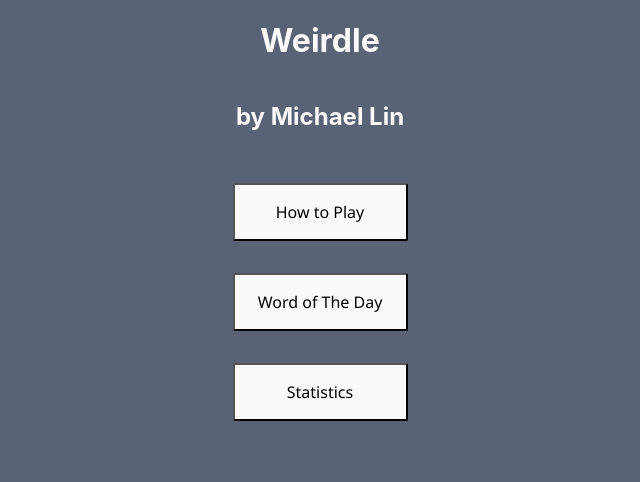
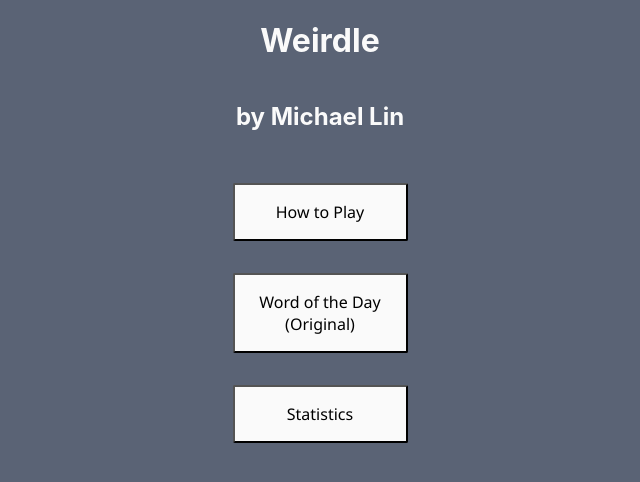
Before and after one commit to michaelin-96/Wierdle, a React (Create React App) app in the folder Wierdle-app/: page / in a window 1280 px wide. Shown: the top 482 px of the page, without its empty margins (320-960 px from the left). Built offline with nearby package versions, Linux system fonts and the light colour scheme.

Commit message:
Basic FE

```diff
--- a/Wierdle-app/public/index.html
+++ b/Wierdle-app/public/index.html
@@ -5,10 +5,7 @@
     <link rel="icon" href="%PUBLIC_URL%/favicon.ico" />
     <meta name="viewport" content="width=device-width, initial-scale=1" />
     <meta name="theme-color" content="#000000" />
-    <meta
-      name="description"
-      content="Web site created using create-react-app"
-    />
+
     <link rel="apple-touch-icon" href="%PUBLIC_URL%/logo192.png" />
 
     <link rel="manifest" href="%PUBLIC_URL%/manifest.json" />
@@ -16,18 +13,7 @@
     <title>Weirdle</title>
   </head>
   <body>
-
     <div id="root"></div>
     <div id="portal"></div>
-    <!--
-      This HTML file is a template.
-      If you open it directly in the browser, you will see an empty page.
-
-      You can add webfonts, meta tags, or analytics to this file.
-      The build step will place the bundled scripts into the <body> tag.
-
-      To begin the development, run `npm start` or `yarn start`.
-      To create a production bundle, use `npm run build` or `yarn build`.
-    -->
   </body>
 </html>
--- a/Wierdle-app/src/App.jsx
+++ b/Wierdle-app/src/App.jsx
@@ -1,29 +1,46 @@
-import React, {useState, useContext, useEffect} from 'react';
-import Homepage from './Homepage/Homepage.jsx';
+import React, {useState, useContext, useEffect, createContext} from 'react';
+import styled from 'styled-components';
+const Homepage = React.lazy(() => import('./Homepage/Homepage.jsx'));
+const WOTD = React.lazy(() => import('./WOTD/WOTD.jsx'));
+const Stats = React.lazy(() => import('./Stats/Stats.jsx'));
 
+export const AllWordle = createContext();
+
+const AppCSS = styled.div`
+  text-align: center;
+  background-color: #5a6375;
+  min-height: 100vh;
+  display: flex;
+  flex-direction: column;
+  align-items: center;
+  color: #fafafa;
+`
 
 export default function App () {
 
   const [page, setPage] = useState('homepage');
-  const [homepage, setHomepage] = useState(true);
+
+
+  const renderView = () => {
+    switch (page) {
+      case "homepage":
+        return <Homepage />;
+      case "wotd":
+        return <WOTD />;
+      case "stats":
+        return <Stats />;
+      default:
+        return <Homepage />;
+    }
+  }
 
 
   return (
-    <>
+    <AppCSS>
+      <AllWordle.Provider value={{page, setPage}}>
+        <React.Suspense fallback={<p>loading...</p>}>{renderView()}</React.Suspense>
+      </AllWordle.Provider>
 
-      {homepage ? <Homepage /> : <div>Placeholder</div>}
-
-      {/* switch (page) {
-        case 'homepage':
-         { <Homepage />};
-          break;
-        case 'wordle':
-          console.log('Starting Wordle');
-          break;
-        default:
-          {<Homepage />};
-          break;
-      } */}
-    </>
+    </AppCSS>
   );
 }
--- a/Wierdle-app/src/Homepage/Homepage.jsx
+++ b/Wierdle-app/src/Homepage/Homepage.jsx
@@ -2,16 +2,8 @@ import React, {useState, useContext, useEffect} from 'react';
 import styled from 'styled-components';
 
 import HowToModal from './HowToModal.jsx';
+import {AllWordle} from '../App.jsx';
 
-const HomepageCSS = styled.div`
-  text-align: center;
-  background-color: #5a6375;
-  min-height: 100vh;
-  display: flex;
-  flex-direction: column;
-  align-items: center;
-  color: #fafafa;
-`
 
 const HomepageButtons = styled.button`
   background-color: #fafafa;
@@ -22,9 +14,14 @@ const HomepageButtons = styled.button`
     sans-serif;
   margin-top: 2em;
   border-radius: 2px;
-  min-width: 175px;
+  width: 175px;
+  cursor: pointer;
   &:hover {
     background-color: #38f547;
+
+  }
+  &:hover::after {
+    content: 'Play!';
   }
 `
 
@@ -33,16 +30,17 @@ export default function Homepage () {
 
   const [howToOpen, setHowToOpen] = useState(false);
 
+  const {page, setPage} = useContext(AllWordle);
+
+
   return (
     <>
-    <HomepageCSS>
       <h1>Weirdle</h1>
       <h2>by Michael Lin</h2>
       <HomepageButtons onClick={() => setHowToOpen(true)}>How to Play</HomepageButtons>
-      <HomepageButtons>Word of The Day</HomepageButtons>
-      <HomepageButtons>Statistics</HomepageButtons>
+      <HomepageButtons onClick={() => setPage('wotd')}>Word of the Day (Original)</HomepageButtons>
+      <HomepageButtons onClick={() => setPage('stats')}>Statistics</HomepageButtons>
       <HowToModal open={howToOpen} onClose={() => setHowToOpen(false)}/>
-    </HomepageCSS>
     </>
   );
 
--- /dev/null
+++ b/Wierdle-app/src/Stats/Stats.jsx
@@ -0,0 +1,28 @@
+import React, {useState, useContext, useEffect} from 'react';
+import styled from 'styled-components';
+
+import {AllWordle} from '../App.jsx';
+
+const BackIcon = styled.div`
+  font-size: 2em;
+  cursor: pointer;
+  &:hover {
+    color: #56e8e6;
+  }
+  position: absolute;
+  bottom: 20px;
+  left: 20px;
+`
+
+
+export default function Stats () {
+
+  const {page, setPage} = useContext(AllWordle);
+
+  return (
+    <>
+      <div>Statistics</div>
+      <BackIcon onClick={() => setPage('homepage')}>{'< Go Back'}</BackIcon>
+    </>
+  );
+}
--- /dev/null
+++ b/Wierdle-app/src/WOTD/WOTD.jsx
@@ -0,0 +1,29 @@
+import React, {useState, useContext, useEffect} from 'react';
+import styled from 'styled-components';
+import axios from 'axios';
+import {AllWordle} from '../App.jsx';
+
+const BackIcon = styled.div`
+  font-size: 2em;
+  cursor: pointer;
+  &:hover {
+    color: #56e8e6;
+  }
+  position: absolute;
+  bottom: 20px;
+  left: 20px;
+
+`
+
+export default function WOTD () {
+
+  const {page, setPage} = useContext(AllWordle);
+
+  return (
+    <>
+      <div>Word of the Day Challenge</div>
+      <BackIcon onClick={() => setPage('homepage')}>{'< Go Back'}</BackIcon>
+    </>
+  );
+
+};
```
